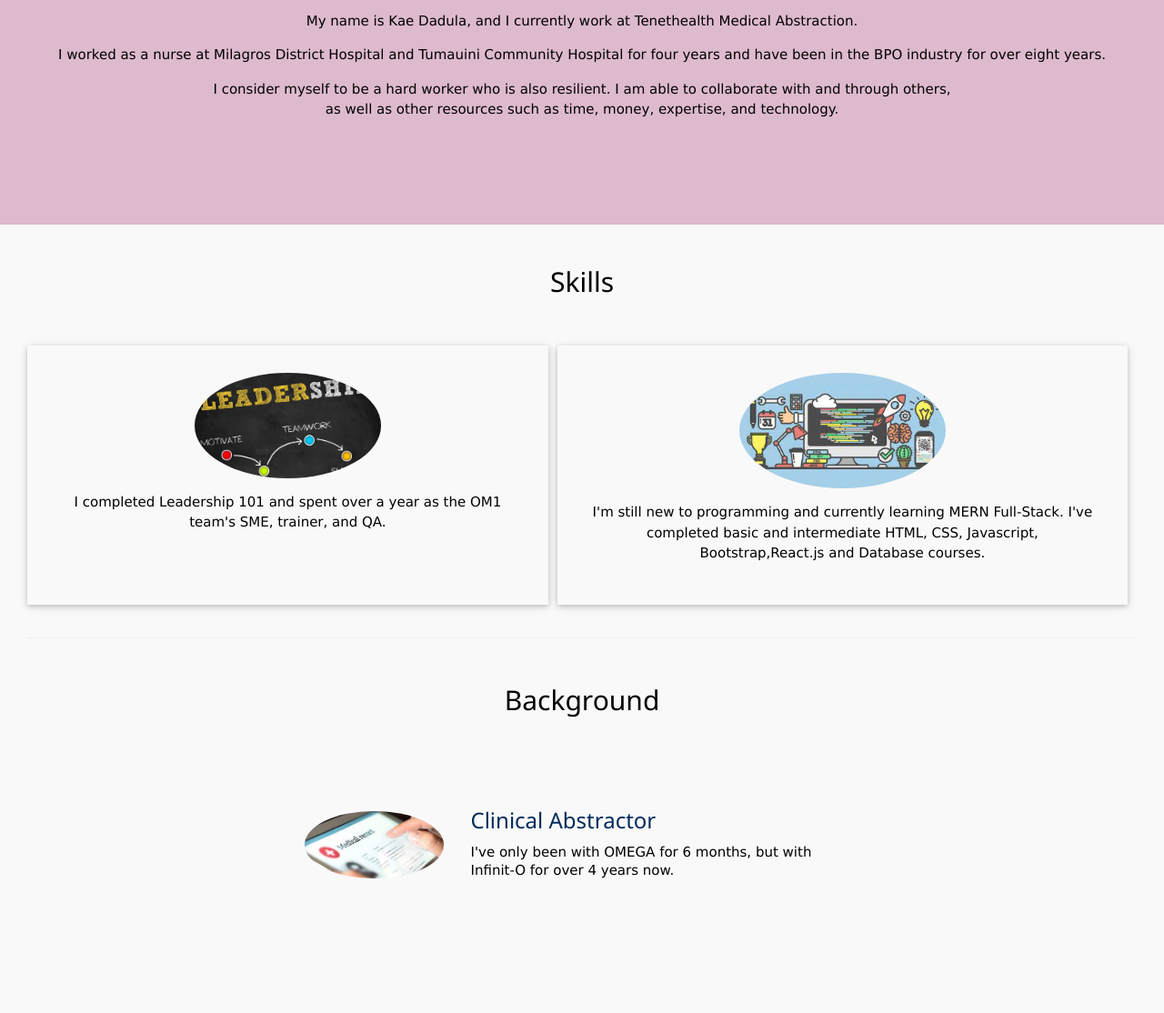
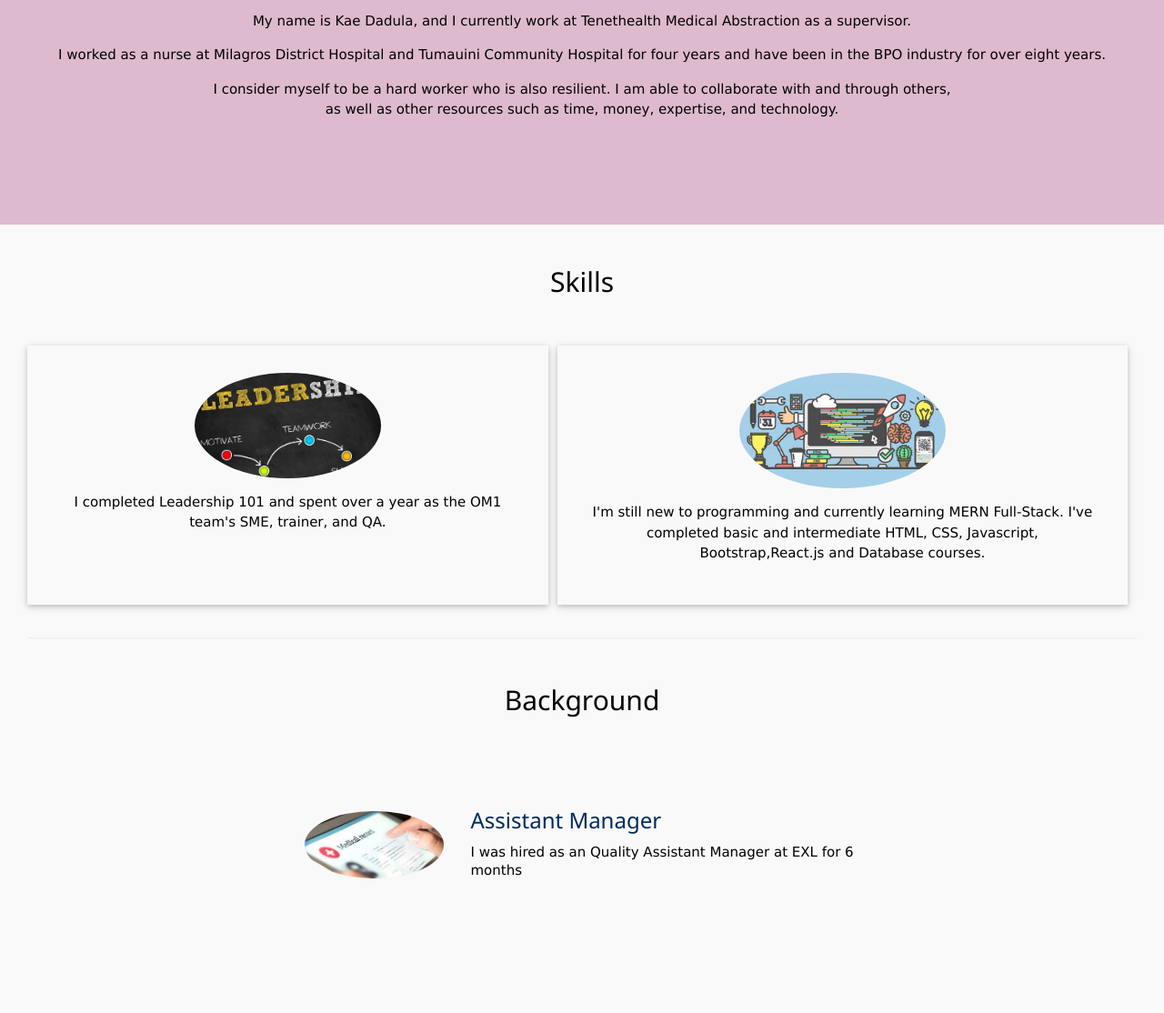
Before and after one commit to ArianeKae/My-Site, a website: page index.html in a window 1280 px wide. Shown: the part 529-1643 px from the top of the page at 91% size. Drawn offline with nearby package versions, Linux system fonts and the light colour scheme; a web font is replaced by a local one.

Commit message:
Added EXL exprerience

```diff
--- a/index.html
+++ b/index.html
@@ -26,7 +26,7 @@
         <div class="profile">
             <!-- <img class="images mypic" src="images/KaeDP.jpg" alt="Kae"> -->
             <h2>Hello.</h2>
-            <p>My name is Kae Dadula, and I currently work at Tenethealth Medical Abstraction.</p>
+            <p>My name is Kae Dadula, and I currently work at Tenethealth Medical Abstraction as a supervisor.</p>
             <p>I worked as a nurse at Milagros District Hospital
                 and Tumauini Community Hospital for four years and have been in the
                 BPO industry for over eight years.</p>
@@ -59,6 +59,12 @@
         <hr>
         <div class="skills">
             <h2>Background</h2>
+            <div class="skill-row">
+                <img class="images abst" src="images/clinical abstract.jpg" alt="abstraction">
+                <h3>Assistant Manager</h3>
+                <p class="abst-descip">
+                    I was hired as an Quality Assistant Manager at EXL for 6 months </p>
+            </div>
             <div class="skill-row">
                 <img class="images abst" src="images/clinical abstract.jpg" alt="abstraction">
                 <h3>Clinical Abstractor</h3>
```
